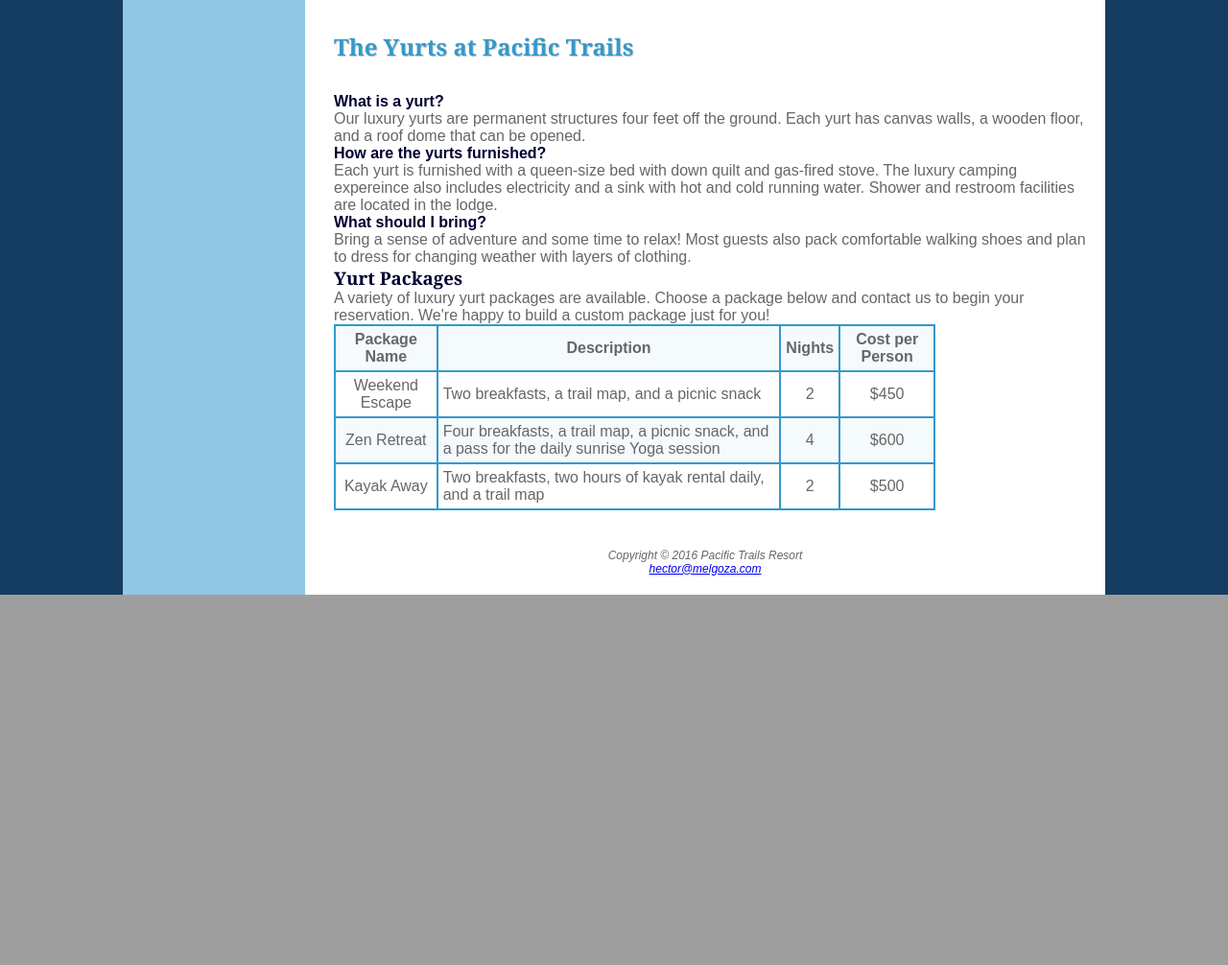
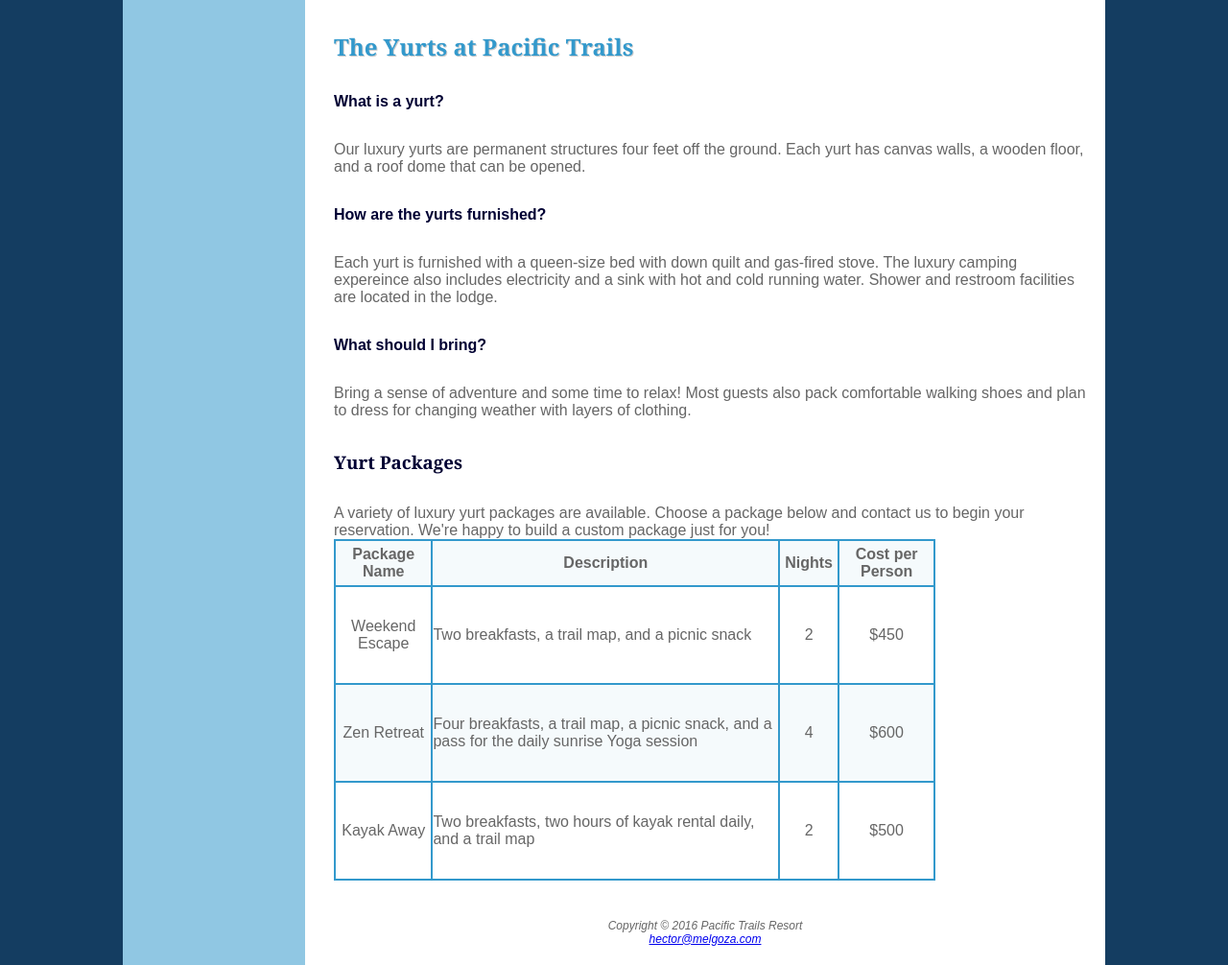
Before and after one commit to hectormelgoza/myportfolio, a PHP site: page /chapt8/yurts.html in a window 1280 px wide. Shown: the part 570-1576 px from the top of the page at 96% size. Before the commit the page ends 1190 px from the top, so only its background shows below. Run offline with PHP 8.4, Linux system fonts and the light colour scheme.

Commit message:
added padding to yurts page

```diff
--- a/chapt8/pacific.css
+++ b/chapt8/pacific.css
@@ -42,7 +42,9 @@ main{
 dt{
     color: #000033;
 }
-
+dd{
+    padding: 2rem 0rem;
+}
 nav{
     float: left;
     width: 190px;
@@ -96,7 +98,8 @@ h1{
 
 h3{
     font-family: Georgia;
-    color: #000033
+    color: #000033;
+    padding-bottom: 2rem;
 }
 
 
@@ -150,6 +153,7 @@ th, td{
 
 td{
     text-align: center;
+    padding: 2rem 0rem;
 }
 
 .text{
```
